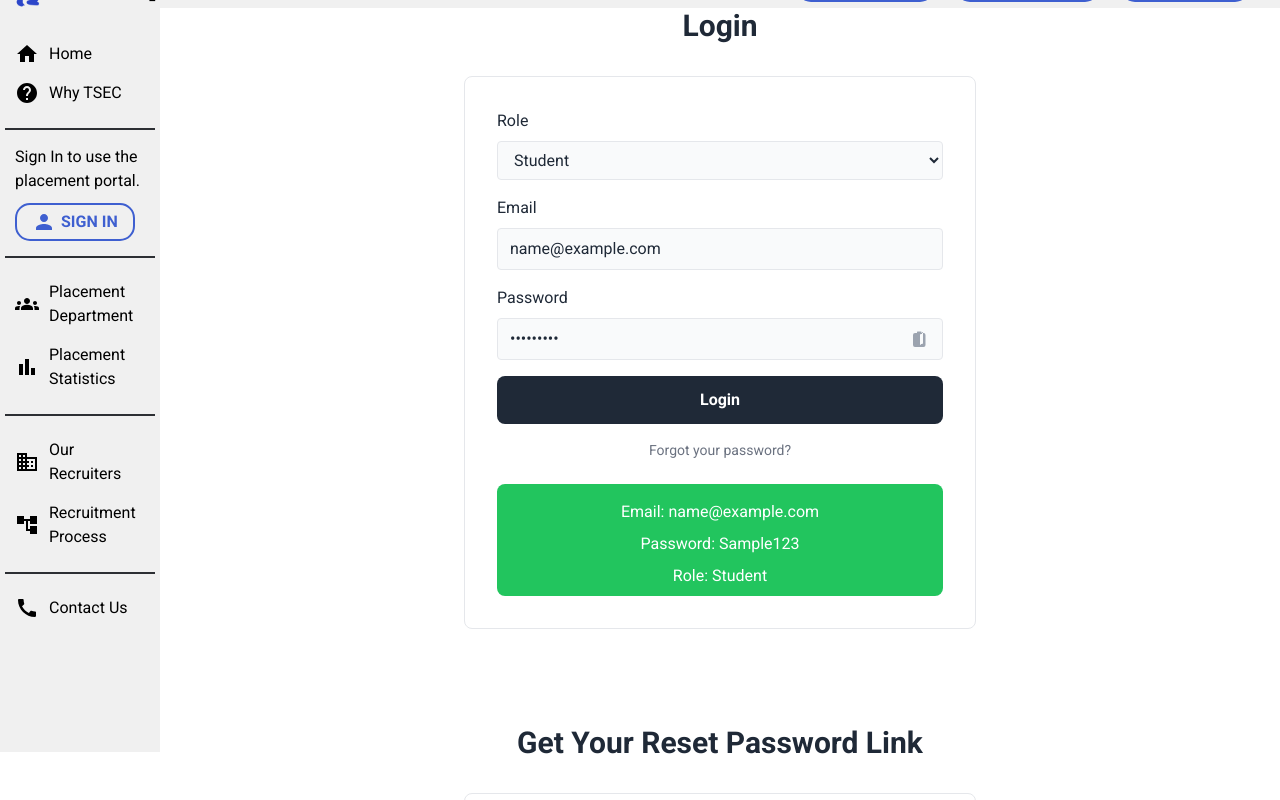
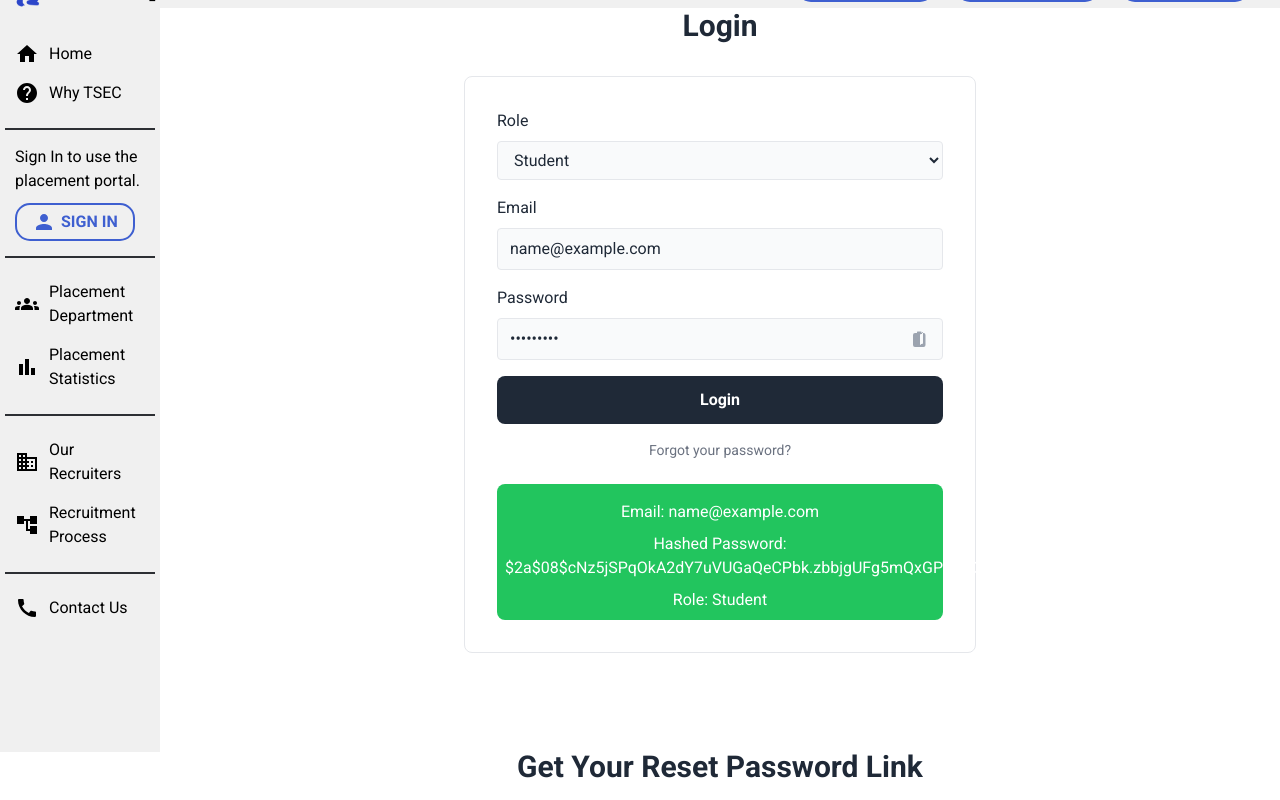
Before and after one commit to shreyanzjain/scoop-mern, a React (Vite) app in the folder frontend/: page /landing in a window 1280 px wide. Both pictures are taken after typing "name@example.com", "Sample123" into the empty fields and a click on the button "Login". Shown: the part 1796-2596 px from the top of the page. Built offline with nearby package versions, Linux system fonts and the light colour scheme.

Commit message:
Hashed Password

```diff
--- a/frontend/package.json
+++ b/frontend/package.json
@@ -13,6 +13,7 @@
     "@emotion/styled": "^11.11.0",
     "@mui/icons-material": "^5.14.9",
     "@mui/material": "^5.14.10",
+    "bcryptjs": "^2.4.3",
     "react": "^18.2.0",
     "react-dom": "^18.2.0",
     "react-router-dom": "^6.16.0",
--- a/frontend/src/components/landing/Signup_Login.jsx
+++ b/frontend/src/components/landing/Signup_Login.jsx
@@ -1,4 +1,5 @@
 import React, { useState } from 'react';
+import bcrypt from 'bcryptjs'; // Import bcrypt.js for hashing
 
 const Signup_Login = () => {
   const [showMessage, setShowMessage] = useState(false);
@@ -10,6 +11,7 @@
   const [password, setPassword] = useState('');
   const [passwordError, setPasswordError] = useState(false);
   const [selectedRole, setSelectedRole] = useState('Student'); // State to store the selected role
+  const [hashedPassword, setHashedPassword] = useState(''); // State to store hashed password
 
   const handleEmailChange = (e) => {
     const email = e.target.value;
@@ -45,8 +47,18 @@
     }
 
     if (isValidEmail) {
-      setShowMessage(true);
-      setButtonClicked(true);
+      // Hash the password using bcrypt
+      const saltRounds = 8; // Number of salt rounds
+      bcrypt.hash(password, saltRounds, (err, hash) => {
+        if (err) {
+          console.error('Error hashing password:', err);
+        } else {
+          // Store the hashed password in state
+          setHashedPassword(hash);
+          setShowMessage(true);
+          setButtonClicked(true);
+        }
+      });
     }
   };
 
@@ -145,7 +157,8 @@
                 className="mt-2 p-2 rounded-lg text-white text-center bg-green-500"
               >
                 <p className="text-white text-base mt-2">Email: {emailValue}</p>
-                <p className="text-white text-base mt-2">Password: {password}</p>
+                {/* Display the hashed password */}
+                <p className="text-white text-base mt-2">Hashed Password: {hashedPassword}</p>
                 {/* Display the selected role */}
                 <p className="text-white text-base mt-2">Role: {selectedRole}</p>
               </div>
```
Also changed, not shown: 1 other file (tests, documents, lock files or other folders).
